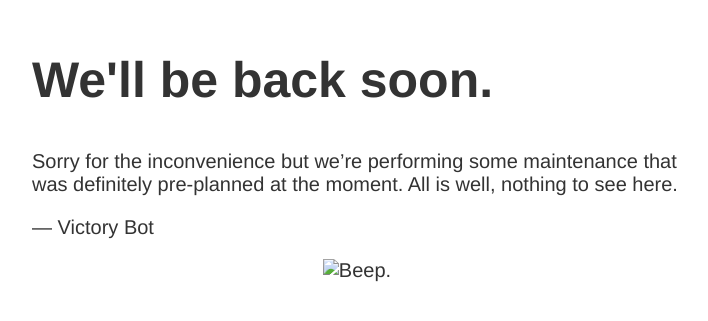
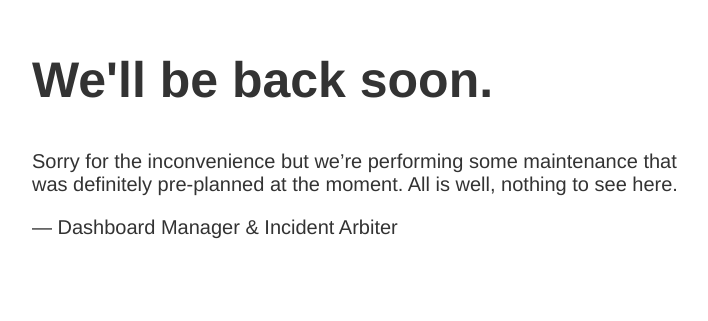
Before and after one commit to maxprofs-llc/idashboard.github.io, a plain HTML site: page index.html in a window 1280 px wide. Shown: the part 149-470 px from the top of the page, without its empty margins (283-991 px from the left). Drawn offline with Linux system fonts and the light colour scheme.

Commit message:
removed giphy

```diff
--- a/index.html
+++ b/index.html
@@ -18,9 +18,9 @@
         <p>Sorry for the inconvenience but we’re performing some maintenance
           that was definitely pre-planned at the moment. All is well, nothing to
           see here. </p>
-        <p>— Victory Bot</p>
+        <p>— Dashboard Manager & Incident Arbiter</p>
       </div>
     </article>
-    <img src="nothingtoseehere.gif" alt="Beep." width="499" height="399"">
+
   </body>
 </html>
```
Also changed, not shown: 1 other file.
